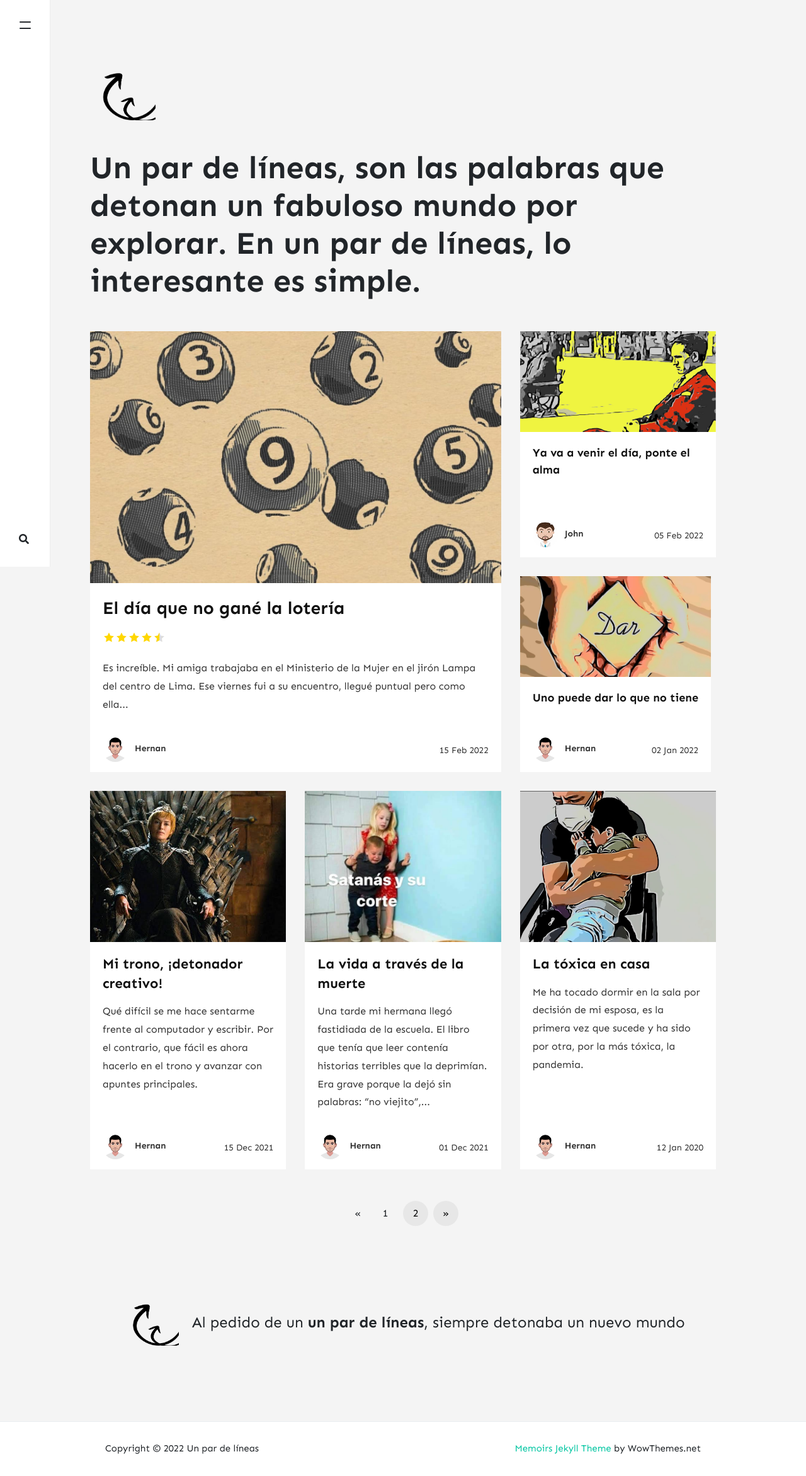
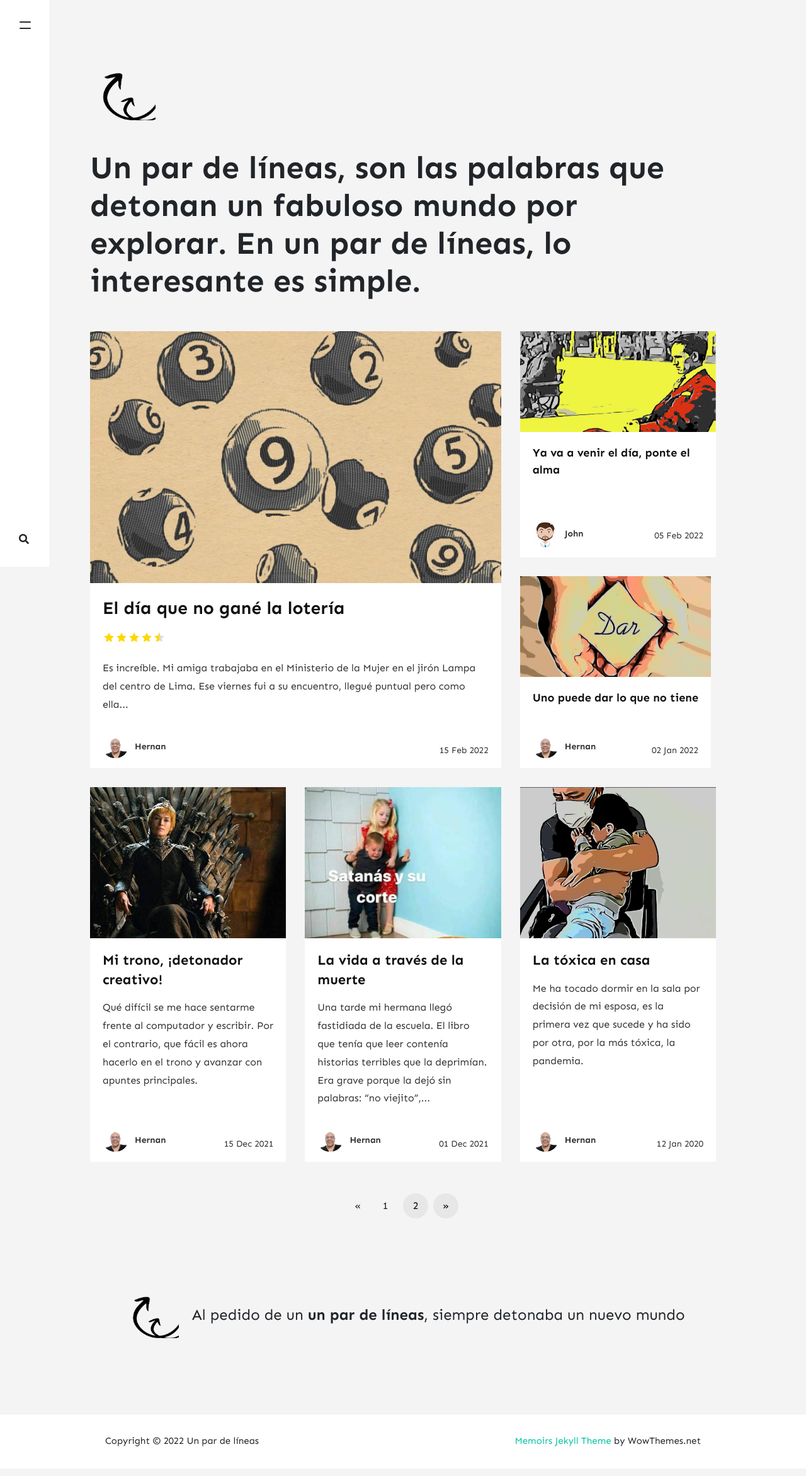
Before and after one commit to kanancho/unpardelineas, a Jekyll site: the page built from index.html, in a window 1280 px wide. Shown: the whole page at 63% size. Built offline with Jekyll 4.4.1, drawn with Linux system fonts in a browser that asks for light colours; nearby versions of some CDN libraries; the list of posts is cut into pages by our own code; comment, search, counter and statistics services are not loaded.

Commit message:
Update _config.yml

```diff
--- a/_config.yml
+++ b/_config.yml
@@ -17,7 +17,7 @@
   hernan:
     name: Hernan
     display_name: Hernan
-    avatar: 'assets/images/avatar-sal.png'
+    avatar: 'assets/images/avatar-hernan.png'
     email: hernangarciaval@gmail.com
     web: https://www.hernangarciaval.com
     twitter: https://twitter.com/hernangarciaval
```
